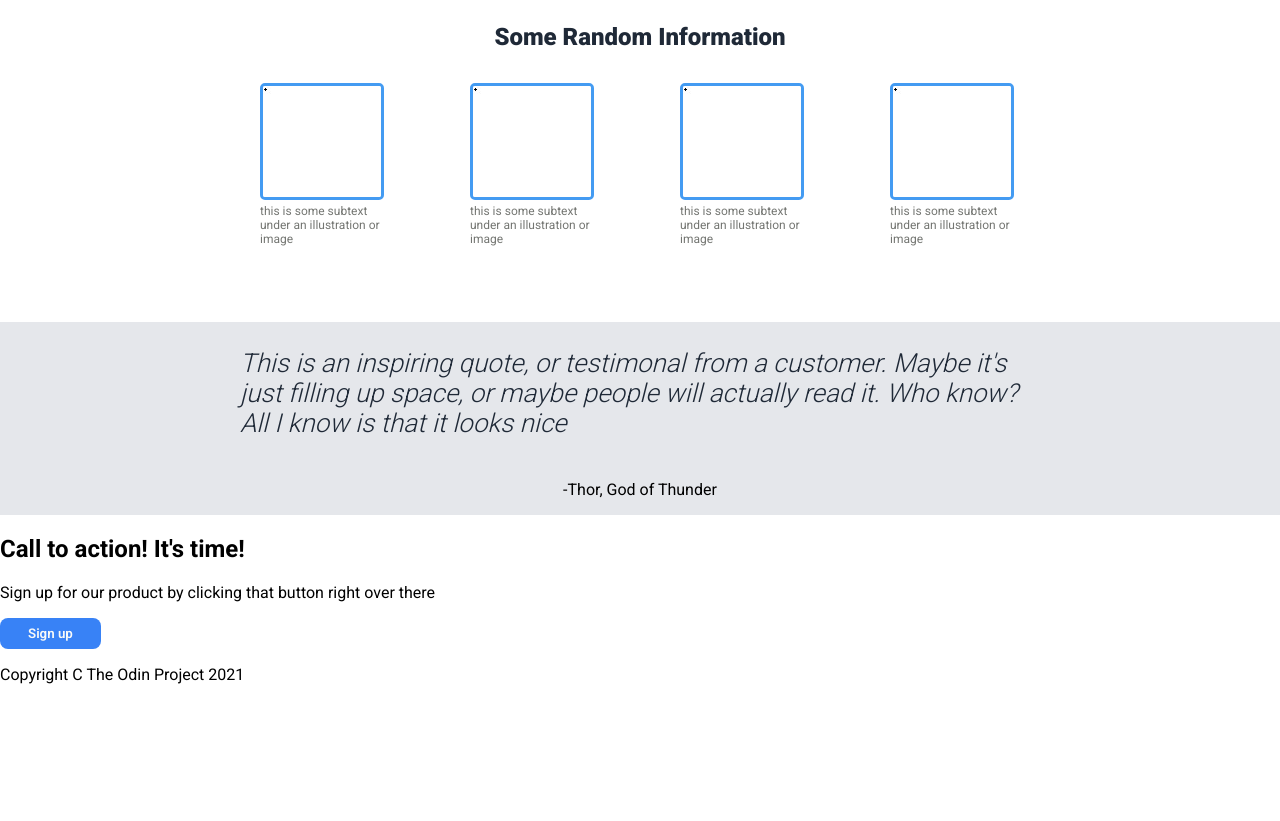
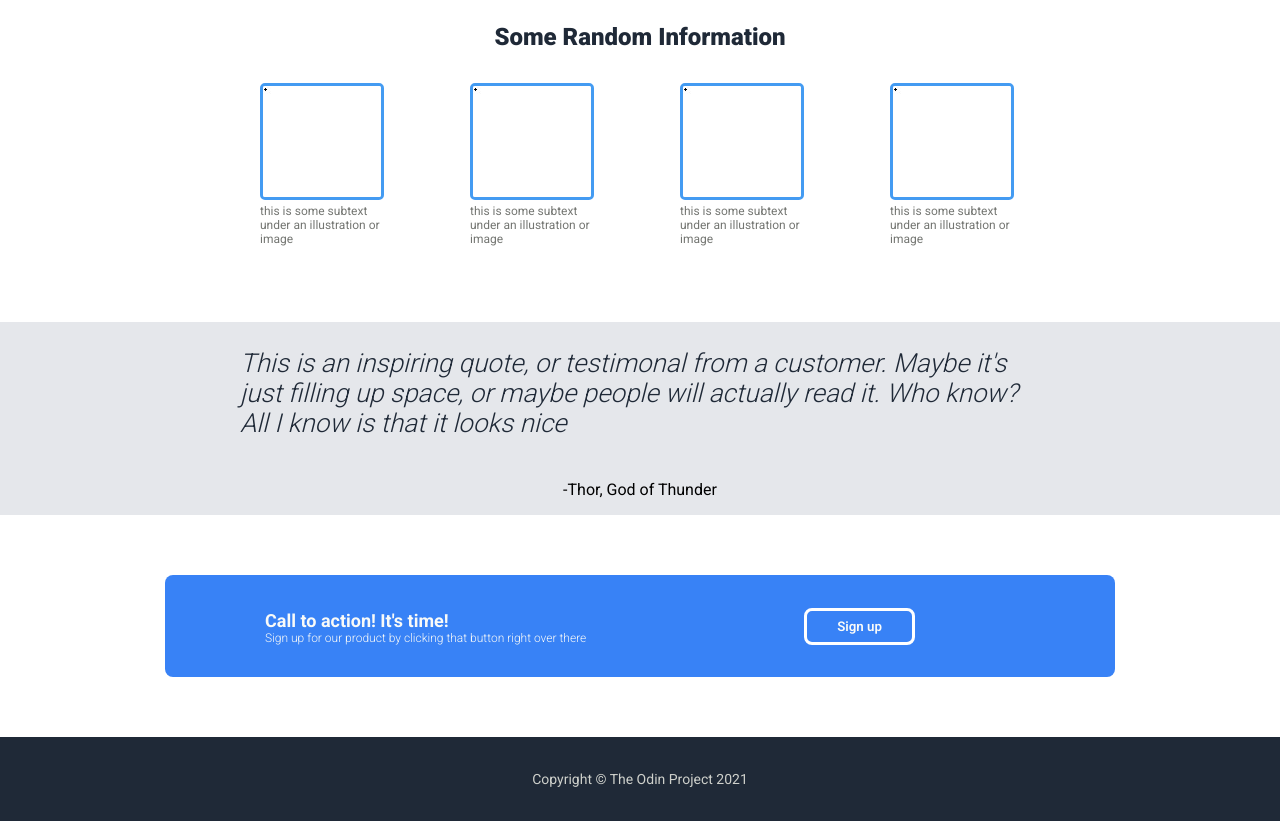
Before and after one commit to AkkU438/TOPLandingPage, a plain HTML site: page index.html in a window 1280 px wide. Shown: the part 294-1115 px from the top of the page. Before the commit the page ends 994 px from the top, so only its background shows below. Drawn offline with Linux system fonts and the light colour scheme.

Commit message:
Finished project

```diff
--- a/index.html
+++ b/index.html
@@ -54,14 +54,16 @@
             <p> -Thor, God of Thunder</p>
         </div>
         <div>
-            <div>
-                <h2>Call to action! It's time!</h2>
-                <p>Sign up for our product by clicking that button right over there</p>
-                <button>Sign up</button>
+            <div class="body4">
+                <div>
+                    <h2 class="header2">Call to action! It's time!</h2>
+                    <p class="para2">Sign up for our product by clicking that button right over there</p>
+                </div>
+                <button class="button2">Sign up</button>
             </div>
         </div>
-        <footer>
-            <p>Copyright C The Odin Project 2021</p>
+        <footer class="footer">
+            <p class="copyright">Copyright © The Odin Project 2021</p>
         </footer>
     </body>
 </html>
--- a/style.css
+++ b/style.css
@@ -122,3 +122,51 @@ figure{
     width: 800px;
     padding-bottom: 0;
 }
+
+.body4{
+    display: flex;
+    flex-direction: row;
+    align-items: center;
+    background-color: #3882f6;
+    max-width: 750px;
+    margin: 60px auto;
+    border-radius: 8px;
+    padding: 20px 100px;
+    justify-content: space-between;
+
+}
+
+.header2{
+    margin-bottom: 0px;
+    color: #f9faf8;
+    font-size: 18px;
+}
+
+.para2{
+    margin-top: 0px;
+    color: #f9faf8;
+    font-weight: 300;
+    font-size: 12px;
+}
+
+.button2{
+    padding: 8px 30px;
+    border-width: 2px;
+    border: solid white;
+    flex-shrink: 0;
+    margin-right: 100px;
+}
+
+.footer{
+    padding-top: 20px;
+    padding-bottom: 20px;
+    background-color: #1f2937;
+    display: flex;
+    justify-content: center;
+    align-items: center;
+}
+
+.copyright{
+    color: #ced0cb;
+    font-size: 14px;
+}
```
Also changed, not shown: 1 other file.
